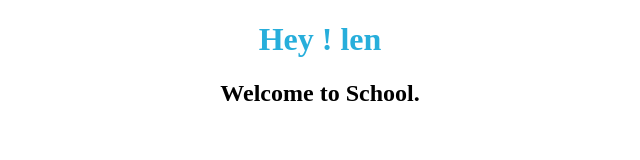
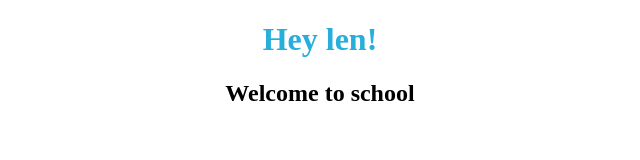
Before and after one commit to acciojob/greeting-students-props-react-MrMi18, a React app: page / in a window 1280 px wide. Shown: the top 160 px of the page, without its empty margins (320-960 px from the left). Built offline with nearby package versions, Linux system fonts and the light colour scheme.

Commit message:
Update Welcome.js

```diff
--- a/src/components/Welcome.js
+++ b/src/components/Welcome.js
@@ -1,15 +1,12 @@
 // write code for Welcome component here
 import React from 'react'
 
-const Welcome = ({name}) => {
+function Welcome(props) {
   return (
-    <p>
-        <h1>
-            Hey ! {name}
-        </h1>
-        <h2>Welcome to School.</h2>
-    </p>
+    <div>
+        <h1>Hey {props.name}!</h1>
+        <h2>Welcome to school</h2>
+    </div>
   )
 }
-
 export default Welcome
```
